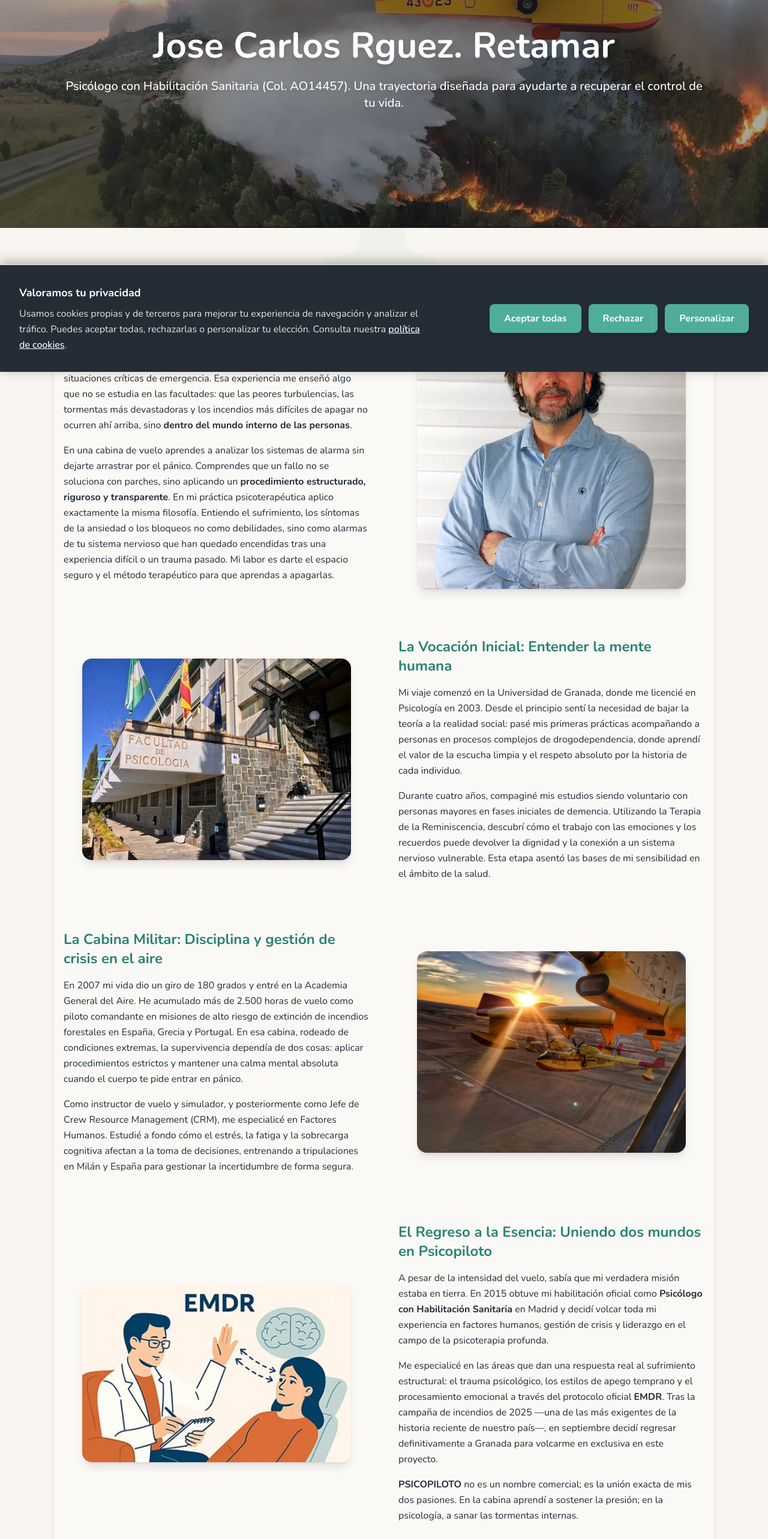
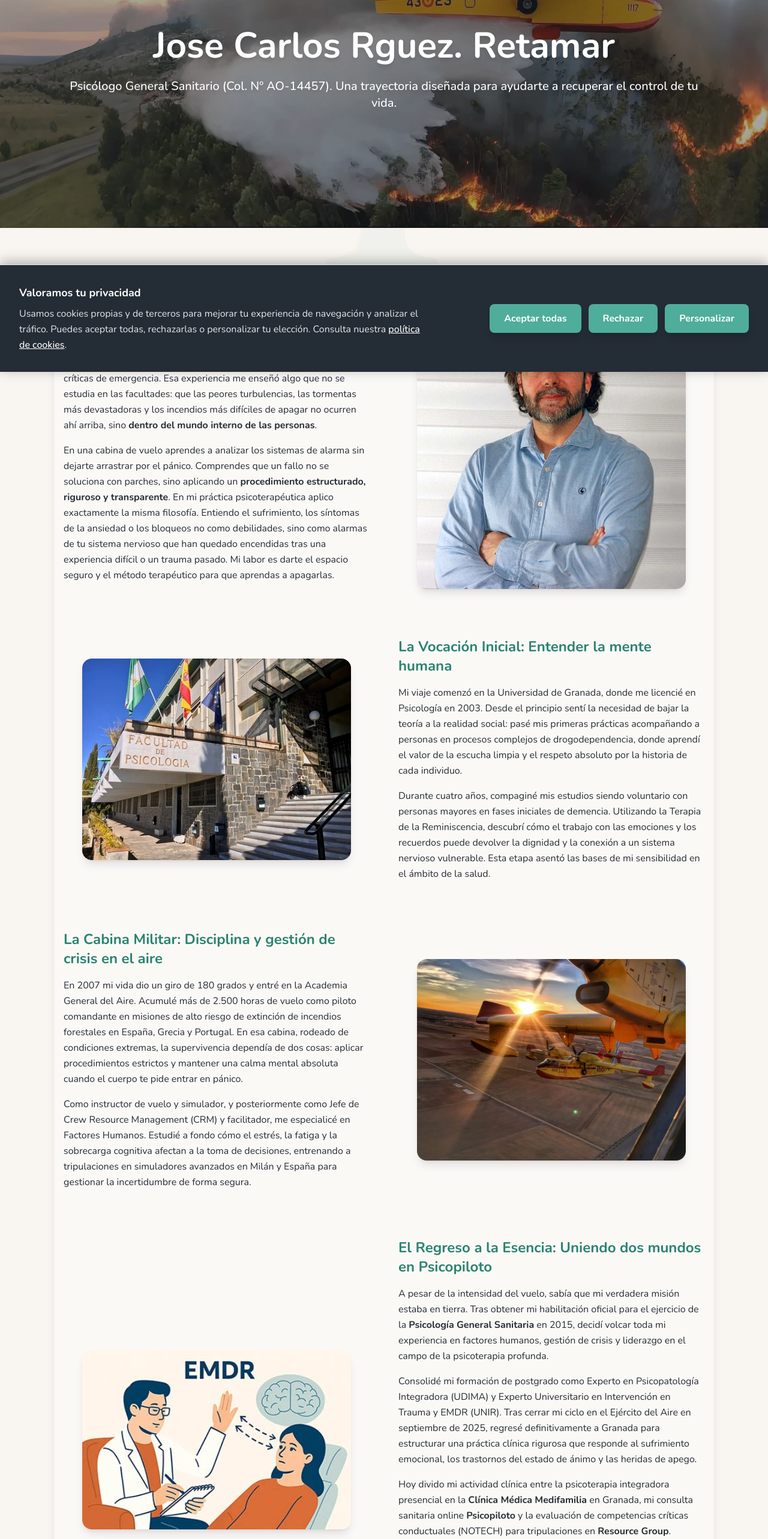
Before and after one commit to psicopiloto/psicopilotopage1, a Next.js app: page /sobre-mi in a window 1280 px wide. Shown: the part 180-2746 px from the top of the page at 60% size. Built offline with nearby package versions, Linux system fonts and the light colour scheme.

Commit message:
Update sobre-mi.js

```diff
--- a/pages/sobre-mi.js
+++ b/pages/sobre-mi.js
@@ -9,7 +9,6 @@ import Image from "next/image";
 import clsx from 'clsx';
 
 export default function SobreMi() {
-  // ✨ TRAYECTORIA REVISADA: Vocabulario técnico de vuelo corregido ("en tierra") y erratas subsanadas
   const fasesTrayectoria = [
     {
       title: "La Vocación Inicial: Entender la mente humana",
@@ -25,8 +24,8 @@ export default function SobreMi() {
       img: "/sobre4.webp",
       alt: "Piloto comandante militar acumulando experiencia en gestión de crisis y factores humanos",
       content: [
-        "En 2007 mi vida dio un giro de 180 grados y entré en la Academia General del Aire. He acumulado más de 2.500 horas de vuelo como piloto comandante en misiones de alto riesgo de extinción de incendios forestales en España, Grecia y Portugal. En esa cabina, rodeado de condiciones extremas, la supervivencia dependía de dos cosas: aplicar procedimientos estrictos y mantener una calma mental absoluta cuando el cuerpo te pide entrar en pánico.",
-        "Como instructor de vuelo y simulador, y posteriormente como Jefe de Crew Resource Management (CRM), me especialicé en Factores Humanos. Estudié a fondo cómo el estrés, la fatiga y la sobrecarga cognitiva afectan a la toma de decisiones, entrenando a tripulaciones en Milán y España para gestionar la incertidumbre de forma segura.",
+        "En 2007 mi vida dio un giro de 180 grados y entré en la Academia General del Aire. Acumulé más de 2.500 horas de vuelo como piloto comandante en misiones de alto riesgo de extinción de incendios forestales en España, Grecia y Portugal. En esa cabina, rodeado de condiciones extremas, la supervivencia dependía de dos cosas: aplicar procedimientos estrictos y mantener una calma mental absoluta cuando el cuerpo te pide entrar en pánico.",
+        "Como instructor de vuelo y simulador, y posteriormente como Jefe de Crew Resource Management (CRM) y facilitador, me especialicé en Factores Humanos. Estudié a fondo cómo el estrés, la fatiga y la sobrecarga cognitiva afectan a la toma de decisiones, entrenando a tripulaciones en simuladores avanzados en Milán y España para gestionar la incertidumbre de forma segura.",
       ],
     },
     {
@@ -34,17 +33,19 @@ export default function SobreMi() {
       img: "/emdr.webp",
       alt: "Psicólogo con habilitación sanitaria especialista en psicoterapia del trauma y reprocesamiento EMDR",
       content: [
-        "A pesar de la intensidad del vuelo, sabía que mi verdadera misión estaba en tierra. En 2015 obtuve mi habilitación oficial como <strong>Psicólogo con Habilitación Sanitaria</strong> en Madrid y decidí volcar toda mi experiencia en factores humanos, gestión de crisis y liderazgo en el campo de la psicoterapia profunda.",
-        "Me especialicé en las áreas que dan una respuesta real al sufrimiento estructural: el trauma psicológico, los estilos de apego temprano y el procesamiento emocional a través del protocolo oficial <strong>EMDR</strong>. Tras la campaña de incendios de 2025 —una de las más exigentes de la historia reciente de nuestro país—, en septiembre decidí regresar definitivamente a Granada para volcarme en exclusiva en este proyecto.",
-        "<strong>PSICOPILOTO</strong> no es un nombre comercial; es la unión exacta de mis dos pasiones. En la cabina aprendí a sostener la presión; en la psicología, a sanar las tormentas internas.",
+        "A pesar de la intensidad del vuelo, sabía que mi verdadera misión estaba en tierra. Tras obtener mi habilitación oficial para el ejercicio de la <strong>Psicología General Sanitaria</strong> en 2015, decidí volcar toda mi experiencia en factores humanos, gestión de crisis y liderazgo en el campo de la psicoterapia profunda.",
+        "Consolidé mi formación de postgrado como Experto en Psicopatología Integradora (UDIMA) y Experto Universitario en Intervención en Trauma y EMDR (UNIR). Tras cerrar mi ciclo en el Ejército del Aire en septiembre de 2025, regresé definitivamente a Granada para estructurar una práctica clínica rigurosa que responde al sufrimiento emocional, los trastornos del estado de ánimo y las heridas de apego.",
+        "Hoy divido mi actividad clínica entre la psicoterapia integradora presencial en la <strong>Clínica Médica Medifamilia</strong> en Granada, mi consulta sanitaria online <strong>Psicopiloto</strong> y la evaluación de competencias críticas conductuales (NOTECH) para tripulaciones en <strong>Resource Group</strong>. Además, sigo vinculado a la docencia especializada como profesor titular y tutor de proyectos de investigación (TFE) en el <strong>Colegio Oficial de la Psicología de Madrid</strong>.",
+        "<strong>PSICOPILOTO</strong> es la unión exacta de mis dos pasiones. En la cabina aprendí a sostener la presión; en la psicología, a sanar las tormentas internas.",
       ],
     },
     {
-      title: "El Compromiso Social: Mantener los pies en la tierra",
+      title: "El Compromiso Social y el Trabajo en Comunidad",
       img: "/voluntariado.webp",
       alt: "Jose Carlos Rguez. Retamar realizando intervenciones terapéuticas voluntarias",
       content: [
-        "Para mí, la psicología es un servicio que debe transformar realidades. Por eso, el voluntariado sigue siendo un pilar innegociable en mi vida. He colaborado activamente con Solidarios para el Desarrollo y, actualmente, formo parte del equipo terapéutico de Amalgama Social en la modalidad online, atendiendo a personas que atraviesan situaciones complejas de ansiedad, duelo, trauma y desregulación emocional.",
+        "Para mí, la psicología es un servicio que debe transformar realidades. Sostengo este compromiso a través del voluntariado activo, ofreciendo psicoterapia integradora online y abordaje con EMDR a personas vulnerables dentro de la organización <strong>Amalgama Social</strong>, tratando duelos, dependencia emocional y secuelas de experiencias traumáticas.",
+        "Asimismo, colaboro en el área de psico-gerontología con <strong>Granayuda / Edades Granada</strong>, diseñando e implementando programas de estimulación cognitiva para la prevención del deterioro neuropsicológico y demencias, además de brindar acompañamiento psicológico a cuidadores principales expuestos al estrés crónico, el burnout familiar y el duelo.",
       ],
     },
   ];
@@ -53,10 +54,10 @@ export default function SobreMi() {
     <div className="min-h-screen flex flex-col font-sans bg-psicopiloto-sand-50 text-psicopiloto-gray-700 relative">
       <NextSeo
         title="Sobre Mí | Jose Carlos Rguez. Retamar"
-        description="Conoce a Jose Carlos Rguez. Retamar, Psicólogo con Habilitación Sanitaria y ex-piloto comandante militar. Especializado en terapia integradora, trauma y reprocesamiento EMDR en Granada."
+        description="Conoce a Jose Carlos Rguez. Retamar, Psicólogo General Sanitario y ex-piloto comandante militar. Especializado en terapia integradora, trauma y reprocesamiento EMDR en Granada."
         canonical="https://psicopiloto.com/sobre-mi"
         openGraph={{
-          title: "Jose Carlos Rguez. Retamar | Psicólogo con Habilitación Sanitaria y Especialista EMDR",
+          title: "Jose Carlos Rguez. Retamar | Psicólogo General Sanitario y Especialista EMDR",
           description: "De la gestión de crisis en cabina militar a la psicoterapia integradora. Descubre cómo aplico el rigor y el protocolo EMDR para sanar el trauma en Granada.",
           images: [{ url: "https://www.psicopiloto.com/foto-copao.webp", width: 800, height: 600, alt: "Retrato profesional de Jose Carlos Rguez. Retamar, fundador de Psicopiloto" }],
         }}
@@ -67,19 +68,19 @@ export default function SobreMi() {
 
       <PageHeader
         title="Jose Carlos Rguez. Retamar"
-        subtitle="Psicólogo con Habilitación Sanitaria (Col. AO14457). Una trayectoria diseñada para ayudarte a recuperar el control de tu vida."
+        subtitle="Psicólogo General Sanitario (Col. Nº AO-14457). Una trayectoria diseñada para ayudarte a recuperar el control de tu vida."
         backgroundImage="/header-sobremi.webp"
       />
 
       <main className="flex-grow py-16 relative z-10">
         <div className="container mx-auto px-6 max-w-5xl leading-relaxed bg-white/40 p-8 rounded-2xl shadow-lg">
 
-          {/* INTRODUCCIÓN DE IMPACTO (CORREGIDA: "EN TIERRA") */}
+          {/* INTRODUCCIÓN DE IMPACTO */}
           <section className="mb-20 grid md:grid-cols-2 gap-12 items-center">
             <div>
               <h2 className="text-2xl font-bold mb-4 text-psicopiloto-blue-600">¿Por qué un piloto militar decide bajar a tierra a escuchar el dolor humano?</h2>
               <p className="text-psicopiloto-gray-700 text-base leading-relaxed">
-                Mi nombre es <strong>Jose Carlos Rguez. Retamar</strong>. Durante casi dos décadas operé en entornos de alta exigencia, gobernando aviones en situaciones críticas de emergencia. Esa experiencia me enseñó algo que no se estudia en las facultades: que las peores turbulencias, las tormentas más devastadoras y los incendios más difíciles de apagar no ocurren ahí arriba, sino <strong>dentro del mundo interno de las personas</strong>.
+                Mi nombre es <strong>Jose Carlos Rguez. Retamar</strong>. Durante casi dos décadas operé en entornos de alta exigencia, gobernando aviones en misiones críticas de emergencia. Esa experiencia me enseñó algo que no se estudia en las facultades: que las peores turbulencias, las tormentas más devastadoras y los incendios más difíciles de apagar no ocurren ahí arriba, sino <strong>dentro del mundo interno de las personas</strong>.
               </p>
               <p className="text-psicopiloto-gray-700 text-base leading-relaxed mt-4">
                 En una cabina de vuelo aprendes a analizar los sistemas de alarma sin dejarte arrastrar por el pánico. Comprendes que un fallo no se soluciona con parches, sino aplicando un <strong>procedimiento estructurado, riguroso y transparente</strong>. En mi práctica psicoterapéutica aplico exactamente la misma filosofía. Entiendo el sufrimiento, los síntomas de la ansiedad o los bloqueos no como debilidades, sino como alarmas de tu sistema nervioso que han quedado encendidas tras una experiencia difícil o un trauma pasado. Mi labor es darte el espacio seguro y el método terapéutico para que aprendas a apagarlas.
@@ -88,7 +89,7 @@ export default function SobreMi() {
             <div className="flex justify-center">
               <Image
                 src="/jc-psicopiloto.webp"
-                alt="Retrato profesional de Jose Carlos Rguez. Retamar, Psicólogo con Habilitación Sanitaria especialista en EMDR"
+                alt="Retrato profesional de Jose Carlos Rguez. Retamar, Psicólogo General Sanitario especialista en EMDR"
                 width={400}
                 height={500}
                 className="rounded-2xl shadow-lg w-full h-auto object-cover max-w-md transition-transform duration-300 hover:scale-105 hover:shadow-2xl"
@@ -149,7 +150,7 @@ export default function SobreMi() {
               En la consulta de <strong>Psicopiloto</strong> no vas a encontrar teorías abstractas ni consejos motivacionales genéricos. Trabajo desde un <strong>enfoque terapéutico integrador y riguroso</strong>, lo que significa que pongo a tu disposición las mejores herramientas de la psicología científica adaptadas estrictamente a tu ritmo y a tu historia de desarrollo.
             </p>
             <p className="text-psicopiloto-gray-700 text-base leading-relaxed mt-4">
-              Mi formación y mi práctica diaria se centran en el abordaje del trauma psicológico y la reparación de los estilos de apego disfuncionales. Para conseguirlo, utilizo de forma preferente el protocolo oficial de **Reprocesamiento EMDR**, una herramienta neurobiológica de alta eficacia que permite al cerebro asimilar y vaciar la carga emocional de los recuerdos dolorosos. Si en la cabina de un avión entrenábamos de forma metódica para reaccionar ante lo inesperado, en psicoterapia te ofrezco esa misma <strong>estructura, predictibilidad y seguridad</strong> para que dejes de vivir a la defensiva, desactives la ansiedad crónica y recuperes, por fin, el mando absoluto de tu vida.
+              Mi formación y mi práctica diaria se centran en el abordaje del trauma psicológico, el tratamiento de trastornos de la conducta alimentaria (TCA) y la reparación de los estilos de apego disfuncionales. Para conseguirlo, utilizo de forma preferente el protocolo oficial de <strong>Reprocesamiento EMDR</strong>, una herramienta neurobiológica de alta eficacia que permite al cerebro asimilar y vaciar la carga emocional de los recuerdos dolorosos. Si en la cabina de un avión entrenábamos de forma metódica para reaccionar ante lo inesperado, en psicoterapia te ofrezco esa misma <strong>estructura, predictibilidad y seguridad</strong> para que dejes de vivir a la defensiva, desactives la ansiedad crónica y recuperes, por fin, el mando absoluto de tu vida.
             </p>
             <p className="text-psicopiloto-gray-700 text-base leading-relaxed mt-4 font-semibold text-psicopiloto-green-600">
               Porque todos merecemos volar con una base segura. También en nuestro camino personal.
```
